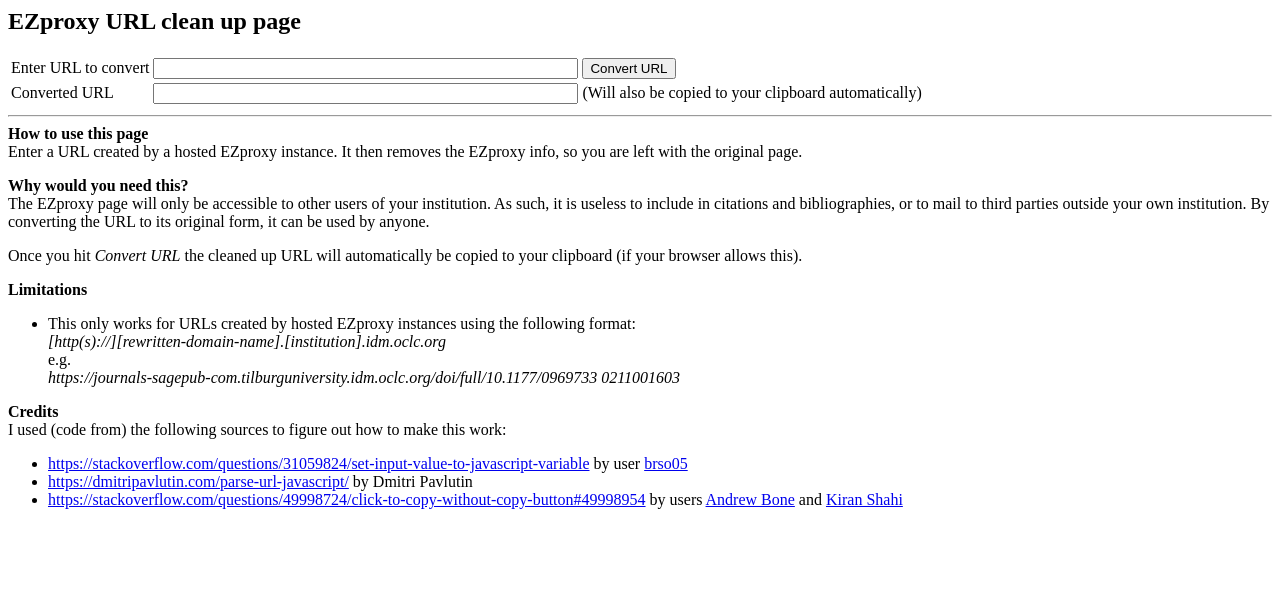
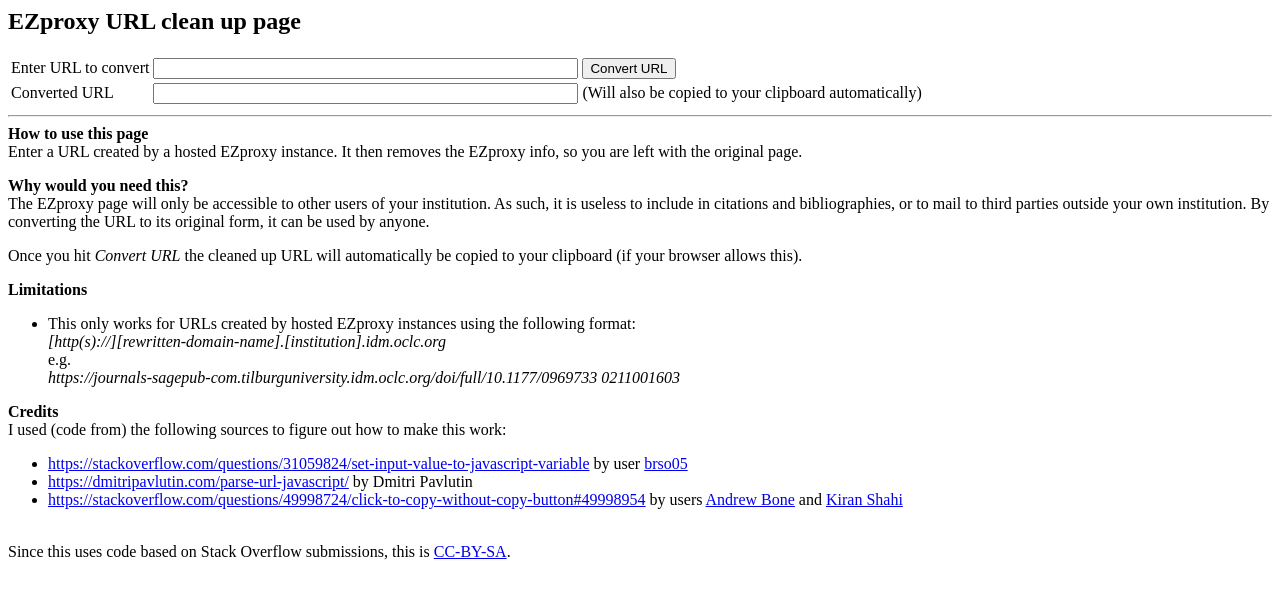
Before and after one commit to rbtiugit/ConvertEZproxyURL, a plain HTML site: page index.html in a window 1280 px wide. Drawn offline with Linux system fonts and the light colour scheme.

Commit message:
Update index.html

```diff
--- a/index.html
+++ b/index.html
@@ -56,4 +56,5 @@ I used (code from) the following sources to figure out how to make this work:
 <li><a href="https://stackoverflow.com/questions/49998724/click-to-copy-without-copy-button#49998954">https://stackoverflow.com/questions/49998724/click-to-copy-without-copy-button#49998954</a> by users <a href="https://stackoverflow.com/users/4891666/andrew-bone">Andrew Bone</a> and <a href="https://stackoverflow.com/users/5740382/kiran-shahi">Kiran Shahi</a>
 </ul>
 <br />
+Since this uses code based on Stack Overflow submissions, this is <a href="https://creativecommons.org/licenses/by-sa/4.0/">CC-BY-SA</a>.
 </html>
```
